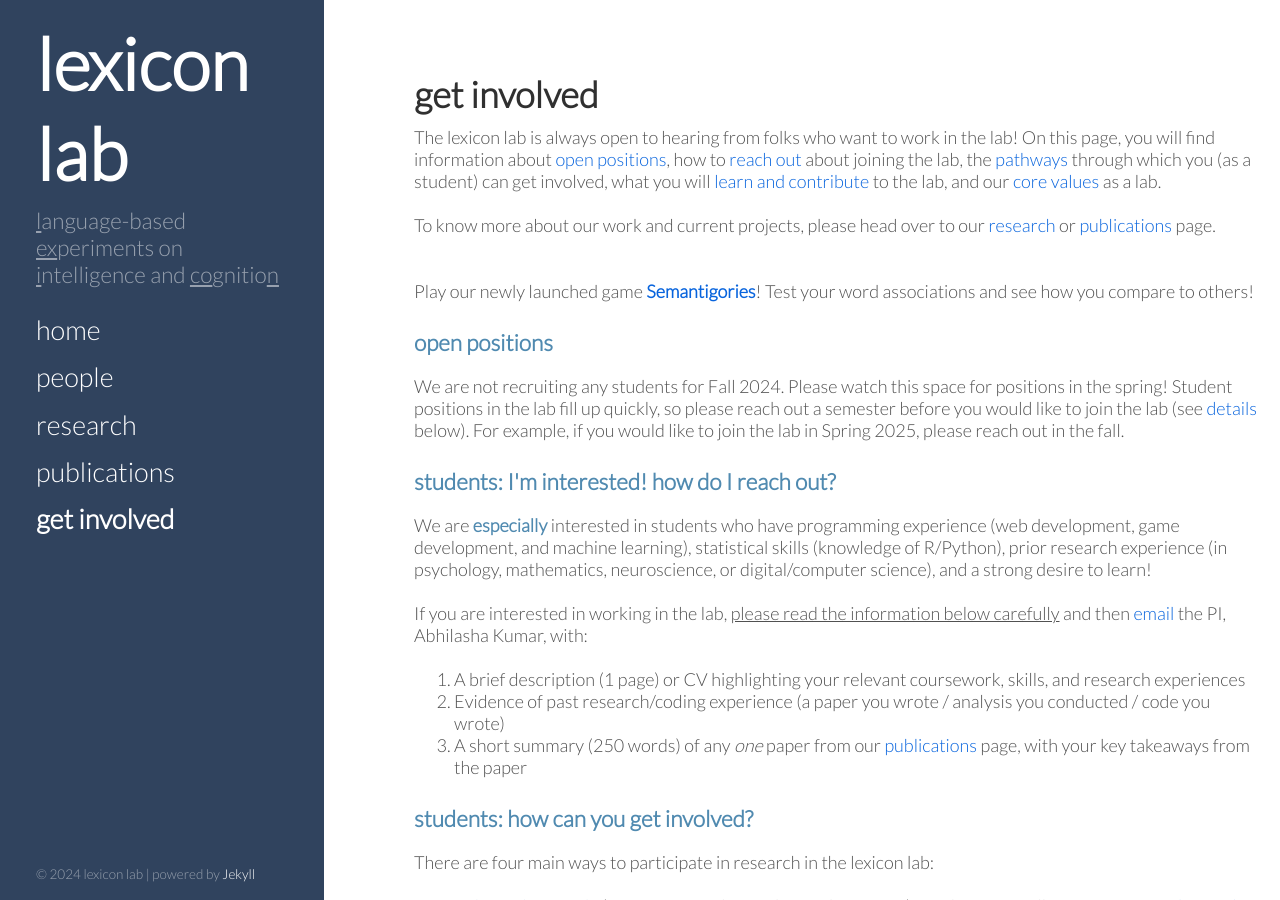
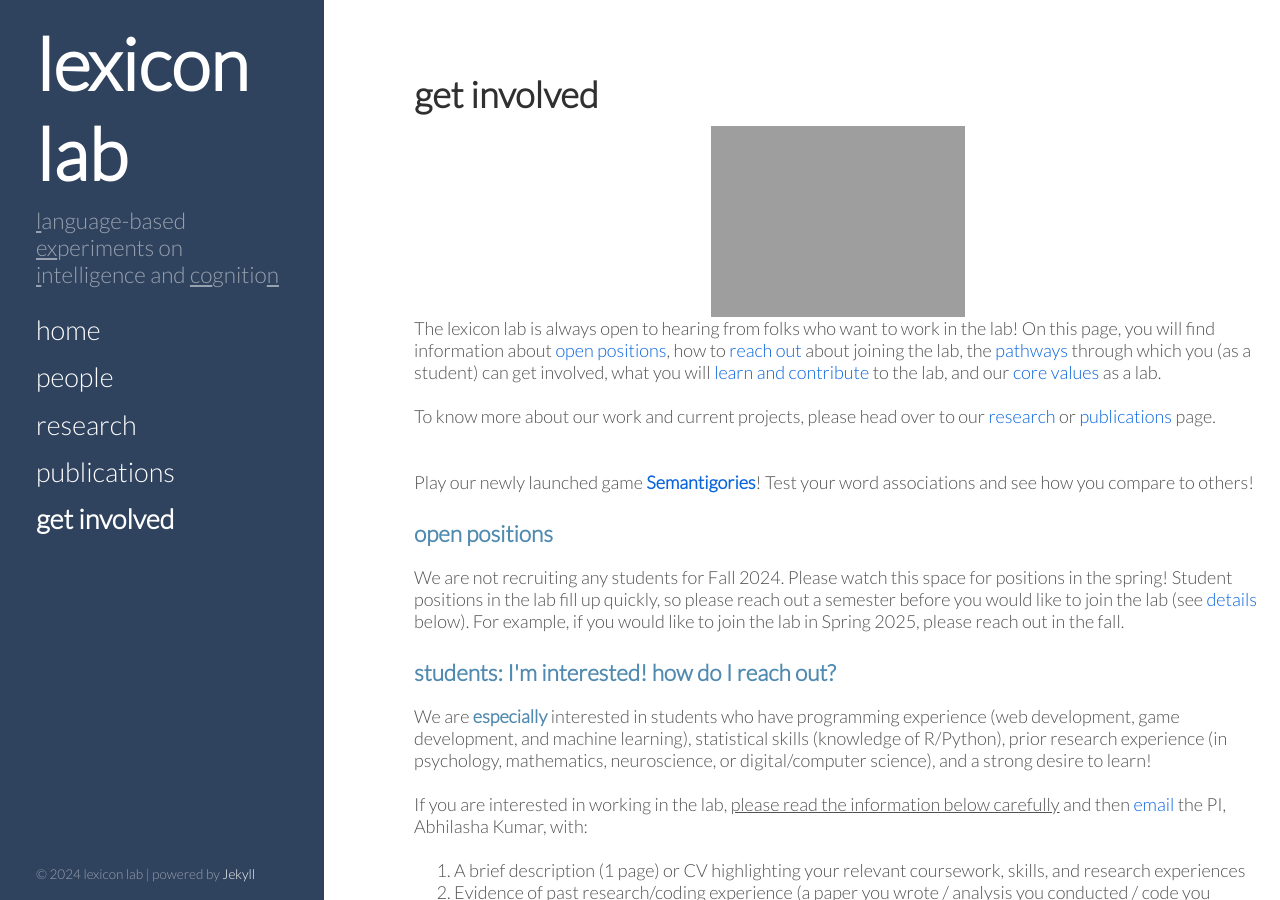
Before and after one commit to thelexiconlab/thelexiconlab.github.io, a Jekyll site: the page built from get involved.html, in a window 1280 px wide and 900 px high. Built offline with Jekyll 4.4.1, drawn with Linux system fonts in a browser that asks for light colours; Markdown is read by kramdown in place of the engine named in the settings.

Commit message:
update pic border

```diff
--- a/get involved.html
+++ b/get involved.html
@@ -9,6 +9,8 @@
 <link rel="preconnect" href="https://fonts.gstatic.com" crossorigin>
 <link href="https://fonts.googleapis.com/css2?family=Lato:wght@300&display=swap" rel="stylesheet">
 </head>
+
+<img src="https://thelexiconlab.github.io/images/team/lab_all.png" class="labimage" alt="...">
 
 The lexicon lab is always open to hearing from folks who want to work in the lab! On this page, you will find information about <a href="#open">open positions</a>, how to <a href="#contact">reach out</a> about joining the lab, the <a href="#pathways">pathways</a> through which you (as a student) can get involved, what you will <a href="#working">learn and contribute</a> to the lab, and our <a href="#values">core values</a> as a lab. <br><br>
 
--- a/public/css/hyde.css
+++ b/public/css/hyde.css
@@ -266,8 +266,8 @@
   display: block;
   margin-left: auto;
   margin-right: auto;
-  width: 50%;
-  height: 50%;
+  width: 30%;
+  height: 30%;
 }
 
 .bioimage2{
```
